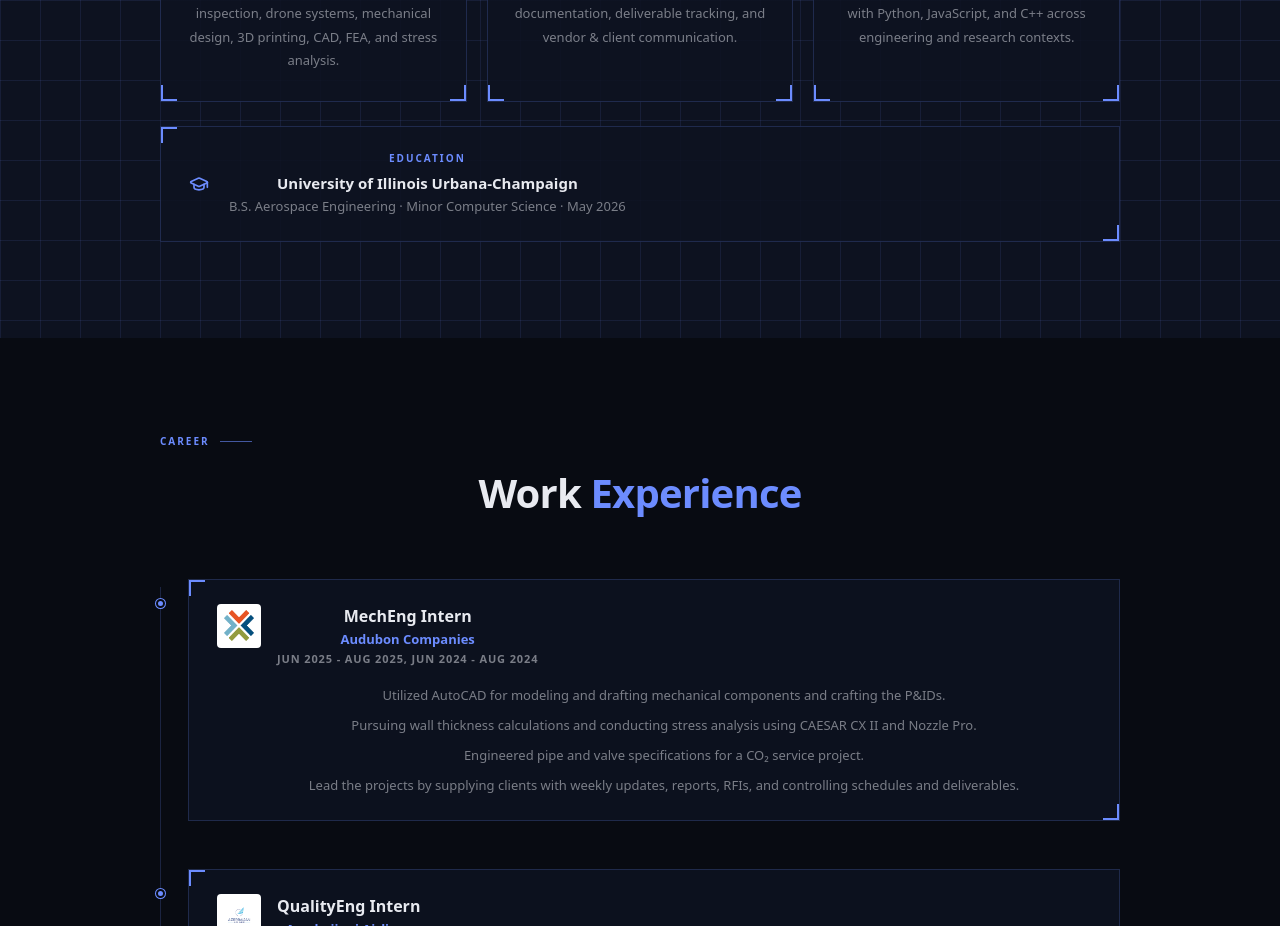
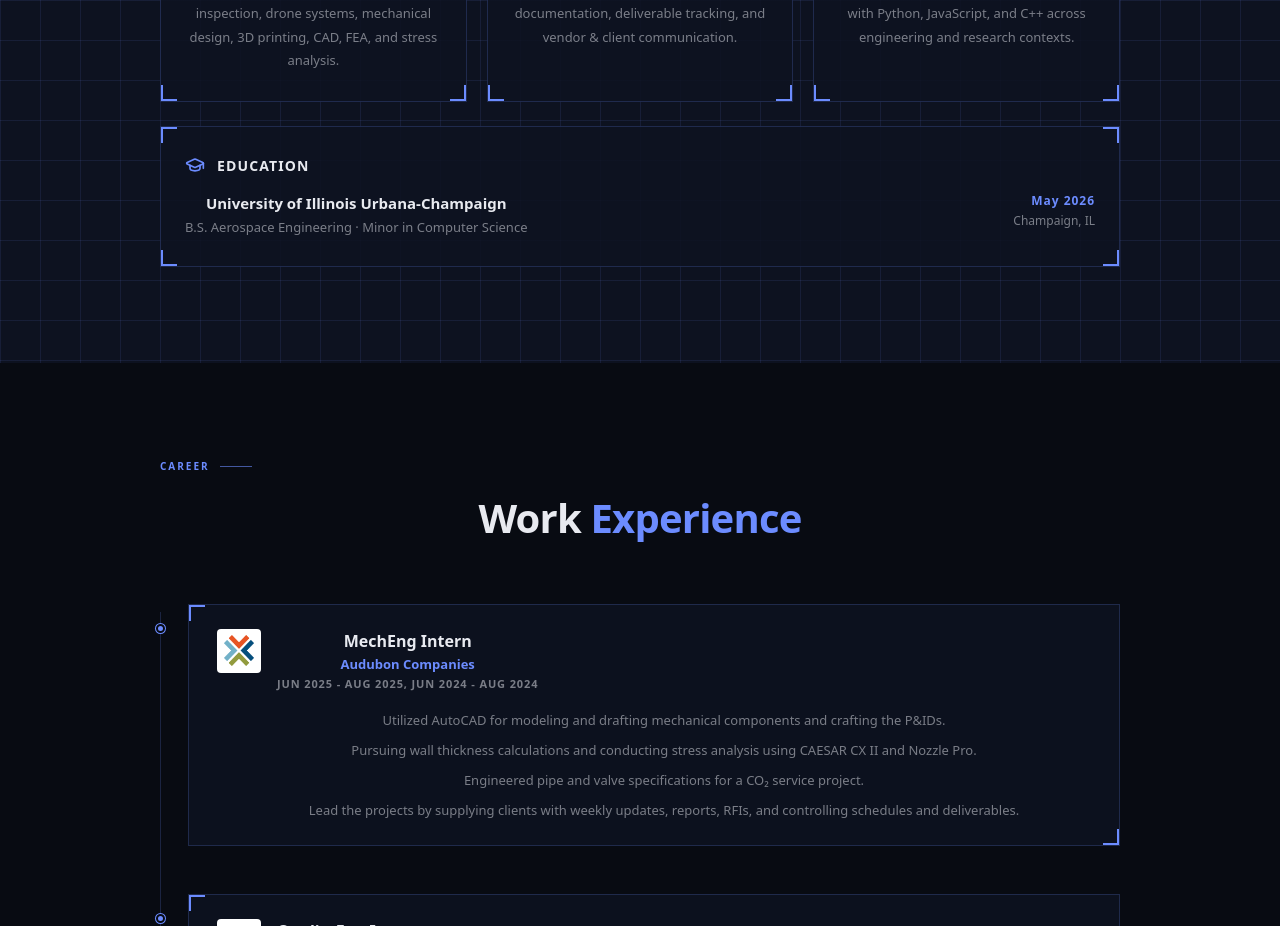
Before and after one commit to Barin05/Personal-Portfolio, a React (Vite) app: page / in a window 1280 px wide. Shown: the part 1120-2046 px from the top of the page. Built offline with nearby package versions, Linux system fonts and the light colour scheme; the HTML template or start-up script is replaced by a standard one.

Commit message:
fix: education card matches discipline card style, degree left meta right

```diff
--- a/src/components/AboutSection.jsx
+++ b/src/components/AboutSection.jsx
@@ -102,45 +102,75 @@ export const AboutSection = () => {
             position: "relative",
             background: "var(--ae-card)",
             border: "1px solid var(--ae-border)",
-            padding: "24px 28px",
-            display: "flex",
-            alignItems: "center",
-            gap: "20px",
+            padding: "28px 24px",
           }}
         >
           <span className="ae-corner ae-tl" />
+          <span className="ae-corner ae-tr" />
+          <span className="ae-corner ae-bl" />
           <span className="ae-corner ae-br" />
 
+          {/* Header row — matches discipline cards */}
+          <div style={{ display: "flex", alignItems: "center", gap: "12px", marginBottom: "16px" }}>
             <span style={{ color: "var(--ae-accent)", display: "flex", flexShrink: 0 }}>
               <GraduationCap size={20} />
             </span>
-
-          <div>
-            <div
+            <h4
               style={{
-                fontSize: "10px",
                 fontWeight: 700,
-                letterSpacing: "0.2em",
+                fontSize: "14px",
+                letterSpacing: "0.08em",
                 textTransform: "uppercase",
-                color: "var(--ae-accent)",
-                marginBottom: "6px",
+                color: "var(--ae-text)",
+                margin: 0,
               }}
             >
               Education
+            </h4>
           </div>
-            <h3
+
+          {/* Content — two-column: degree left, meta right */}
+          <div
+            style={{
+              display: "flex",
+              alignItems: "flex-start",
+              justifyContent: "space-between",
+              gap: "24px",
+              flexWrap: "wrap",
+            }}
+          >
+            <div>
+              <p
                 style={{
                   fontSize: "15px",
                   fontWeight: 700,
                   color: "var(--ae-text)",
-                margin: "0 0 3px",
+                  margin: "0 0 4px",
                 }}
               >
                 University of Illinois Urbana-Champaign
-            </h3>
+              </p>
               <p style={{ fontSize: "13px", color: "var(--ae-muted)", margin: 0 }}>
-              B.S. Aerospace Engineering · Minor Computer Science · May 2026
+                B.S. Aerospace Engineering · Minor in Computer Science
               </p>
+            </div>
+
+            <div style={{ textAlign: "right", flexShrink: 0 }}>
+              <p
+                style={{
+                  fontSize: "12px",
+                  fontWeight: 700,
+                  letterSpacing: "0.08em",
+                  color: "var(--ae-accent)",
+                  margin: "0 0 2px",
+                }}
+              >
+                May 2026
+              </p>
+              <p style={{ fontSize: "12px", color: "var(--ae-muted)", margin: 0 }}>
+                Champaign, IL
+              </p>
+            </div>
           </div>
         </div>
       </div>
```
Lines whose indentation alone changed are shown as unchanged.
